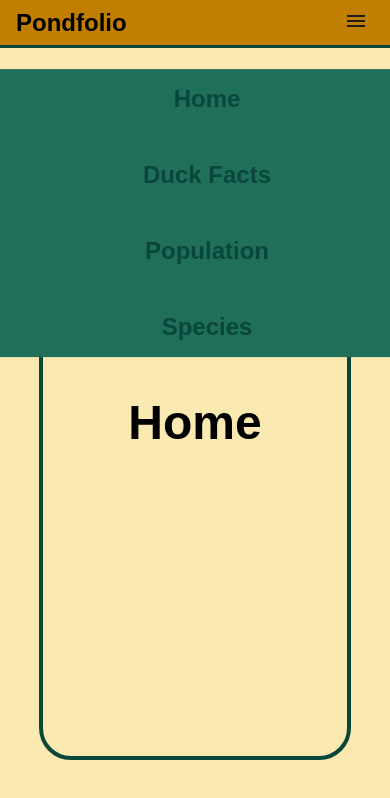
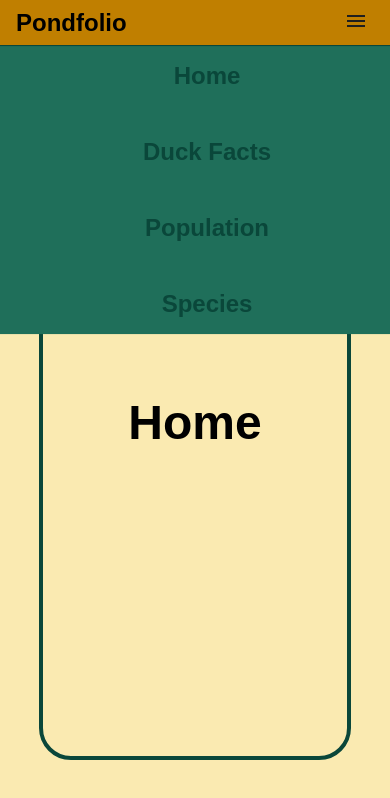
Before and after one commit to srenV/Pondfolio, a plain HTML site: page index.html in a window 390 px wide. Both pictures are taken after a click on the button 356 px from the left and 22 px from the top of the page. Shown: the top 798 px of the page. Drawn offline with Linux system fonts and the light colour scheme; a web font is replaced by a local one.

Commit message:
mobile nav fix

```diff
--- a/styles.css
+++ b/styles.css
@@ -247,7 +247,7 @@ input:checked + label:after {
   }
 
   .mobileNav.active {
-    transform: translateY(24%);
+    transform: translateY(16%);
   }
 
   .mobileNav ul {
```
